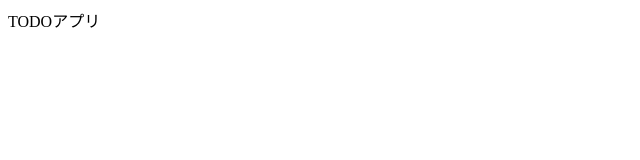
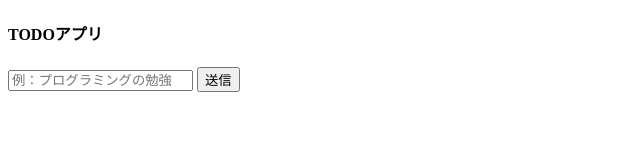
Before and after one commit to yurikondo/todoapp, a website: page public/index.html in a window 1280 px wide. Shown: the whole page, without its empty margins (0-640 px from the left). Drawn offline with Linux system fonts and the light colour scheme.

Commit message:
41. Todoタスクを投稿するフォームを作成しよう

```diff
--- a/public/index.html
+++ b/public/index.html
@@ -7,6 +7,10 @@
     <title>TODOアプリ</title>
   </head>
   <body>
-    TODOアプリ
+    <form class="task-form" action="">
+      <h4>TODOアプリ</h4>
+      <input type="text" name="name" class="task-input" placeholder="例：プログラミングの勉強" />
+      <button type="submit" class="btn submit-btn">送信</button>
+    </form>
   </body>
 </html>
```
